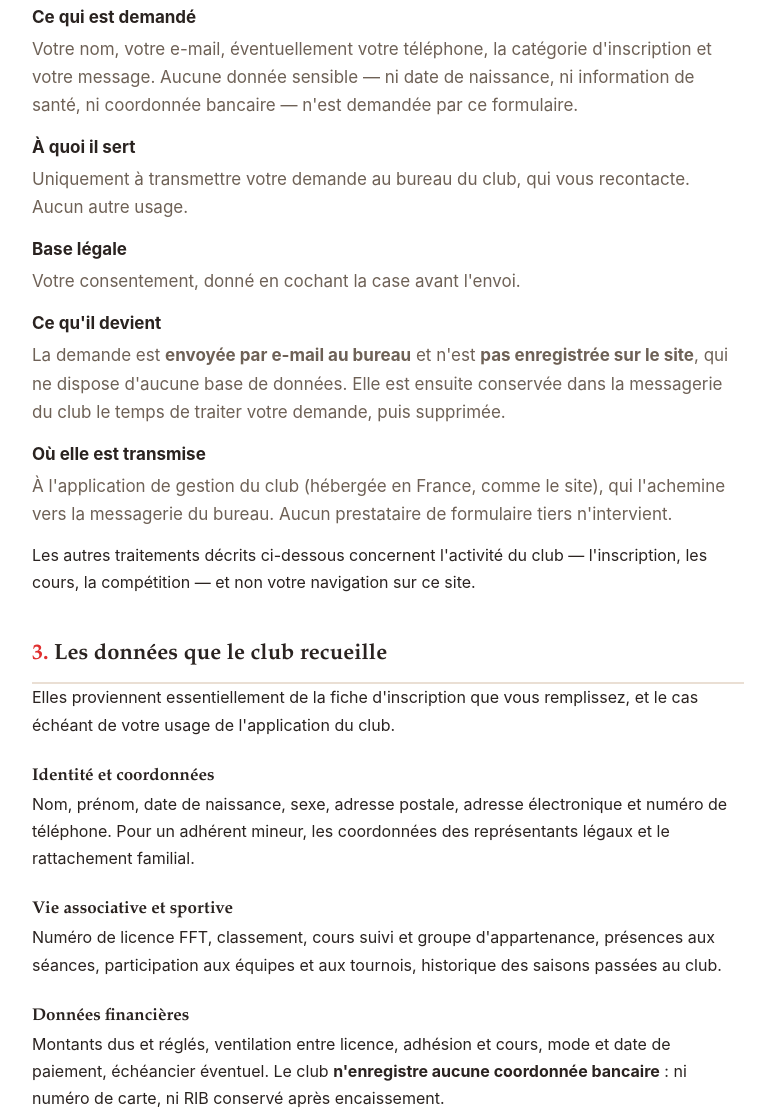
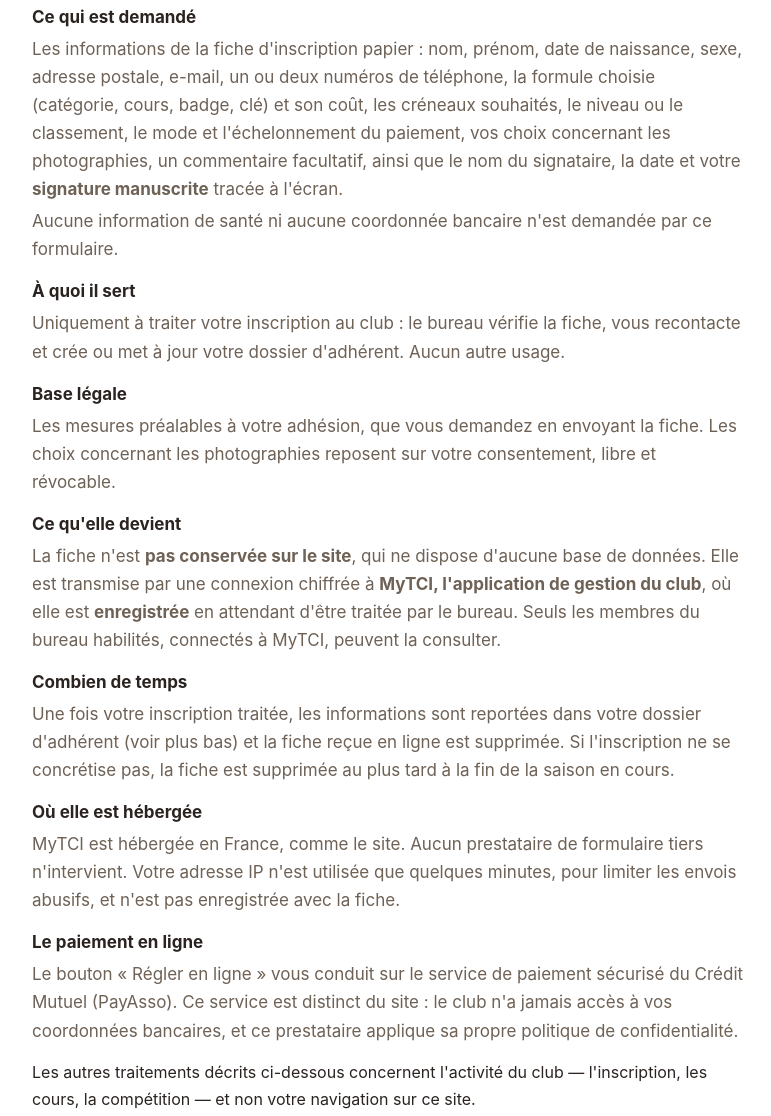
Before and after one commit to thunot1/SiteTCI, a plain HTML site: page donnees-personnelles.html in a window 1280 px wide. Shown: the part 1030-2146 px from the top of the page, without its empty margins (252-1023 px from the left). Drawn offline with Linux system fonts and the light colour scheme.

Commit message:
Données personnelles : décrire la vraie fiche d'inscription en ligne
La page affirmait que le formulaire ne demandait pas de date de naissance
et que la fiche partait par e-mail sans être enregistrée. Elle liste
désormais les données réellement demandées (dont adresse et signature),
leur stockage dans MyTCI, la base légale, la durée de conservation,
l'usage de l'adresse IP et le paiement en ligne via PayAsso.

Co-Authored-By: Claude Opus 5.5 <noreply@anthropic.com>

```diff
--- a/donnees-personnelles.html
+++ b/donnees-personnelles.html
@@ -94,28 +94,54 @@
              y saisissez est traité comme suit&nbsp;:</p>
           <dl>
             <dt>Ce qui est demandé</dt>
-            <dd>Votre nom, votre e-mail, éventuellement votre téléphone, la
-                catégorie d'inscription et votre message. Aucune donnée sensible
-                — ni date de naissance, ni information de santé, ni coordonnée
-                bancaire — n'est demandée par ce formulaire.</dd>
+            <dd>Les informations de la fiche d'inscription papier&nbsp;: nom,
+                prénom, date de naissance, sexe, adresse postale, e-mail, un ou
+                deux numéros de téléphone, la formule choisie (catégorie, cours,
+                badge, clé) et son coût, les créneaux souhaités, le niveau ou le
+                classement, le mode et l'échelonnement du paiement, vos choix
+                concernant les photographies, un commentaire facultatif, ainsi
+                que le nom du signataire, la date et votre <b>signature
+                manuscrite</b> tracée à l'écran.</dd>
+            <dd>Aucune information de santé ni aucune coordonnée bancaire n'est
+                demandée par ce formulaire.</dd>
 
             <dt>À quoi il sert</dt>
-            <dd>Uniquement à transmettre votre demande au bureau du club, qui
-                vous recontacte. Aucun autre usage.</dd>
+            <dd>Uniquement à traiter votre inscription au club&nbsp;: le bureau
+                vérifie la fiche, vous recontacte et crée ou met à jour votre
+                dossier d'adhérent. Aucun autre usage.</dd>
 
             <dt>Base légale</dt>
-            <dd>Votre consentement, donné en cochant la case avant l'envoi.</dd>
+            <dd>Les mesures préalables à votre adhésion, que vous demandez en
+                envoyant la fiche. Les choix concernant les photographies
+                reposent sur votre consentement, libre et révocable.</dd>
 
-            <dt>Ce qu'il devient</dt>
-            <dd>La demande est <b>envoyée par e-mail au bureau</b> et n'est
-                <b>pas enregistrée sur le site</b>, qui ne dispose d'aucune base
-                de données. Elle est ensuite conservée dans la messagerie du
-                club le temps de traiter votre demande, puis supprimée.</dd>
+            <dt>Ce qu'elle devient</dt>
+            <dd>La fiche n'est <b>pas conservée sur le site</b>, qui ne dispose
+                d'aucune base de données. Elle est transmise par une connexion
+                chiffrée à <b>MyTCI, l'application de gestion du club</b>, où elle
+                est <b>enregistrée</b> en attendant d'être traitée par le bureau.
+                Seuls les membres du bureau habilités, connectés à MyTCI, peuvent
+                la consulter.</dd>
 
-            <dt>Où elle est transmise</dt>
-            <dd>À l'application de gestion du club (hébergée en France, comme le
-                site), qui l'achemine vers la messagerie du bureau. Aucun
-                prestataire de formulaire tiers n'intervient.</dd>
+            <dt>Combien de temps</dt>
+            <dd>Une fois votre inscription traitée, les informations sont
+                reportées dans votre dossier d'adhérent (voir plus bas) et la fiche
+                reçue en ligne est supprimée. Si l'inscription ne se concrétise
+                pas, la fiche est supprimée au plus tard à la fin de la saison en
+                cours.</dd>
+
+            <dt>Où elle est hébergée</dt>
+            <dd>MyTCI est hébergée en France, comme le site. Aucun prestataire
+                de formulaire tiers n'intervient. Votre adresse IP n'est utilisée
+                que quelques minutes, pour limiter les envois abusifs, et n'est
+                pas enregistrée avec la fiche.</dd>
+
+            <dt>Le paiement en ligne</dt>
+            <dd>Le bouton «&nbsp;Régler en ligne&nbsp;» vous conduit sur le
+                service de paiement sécurisé du Crédit Mutuel (PayAsso). Ce
+                service est distinct du site&nbsp;: le club n'a jamais accès à vos
+                coordonnées bancaires, et ce prestataire applique sa propre
+                politique de confidentialité.</dd>
           </dl>
           <p>Les autres traitements décrits ci-dessous concernent l'activité du
              club — l'inscription, les cours, la compétition — et non votre
@@ -234,6 +260,12 @@
                       la publication par le club</td>
                 </tr>
                 <tr>
+                  <td>Fiche d'inscription envoyée en ligne</td>
+                  <td>Jusqu'au traitement de l'inscription, puis supprimée&nbsp;;
+                      au plus tard à la fin de la saison en cours si l'inscription
+                      ne se concrétise pas</td>
+                </tr>
+                <tr>
                   <td>Documents joints au dossier</td>
                   <td>Même durée que le dossier auquel ils se rattachent</td>
                 </tr>
@@ -339,7 +371,7 @@
         </section>
 
         <p class="maj">
-          Dernière mise à jour&nbsp;: 1<sup>er</sup> septembre 2026.
+          Dernière mise à jour&nbsp;: 22 novembre 2026.
           Pour toute question ou pour exercer vos droits,
           <a href="mailto:tennisclubissois@live.fr">écrivez au bureau du club</a>.
         </p>
```
